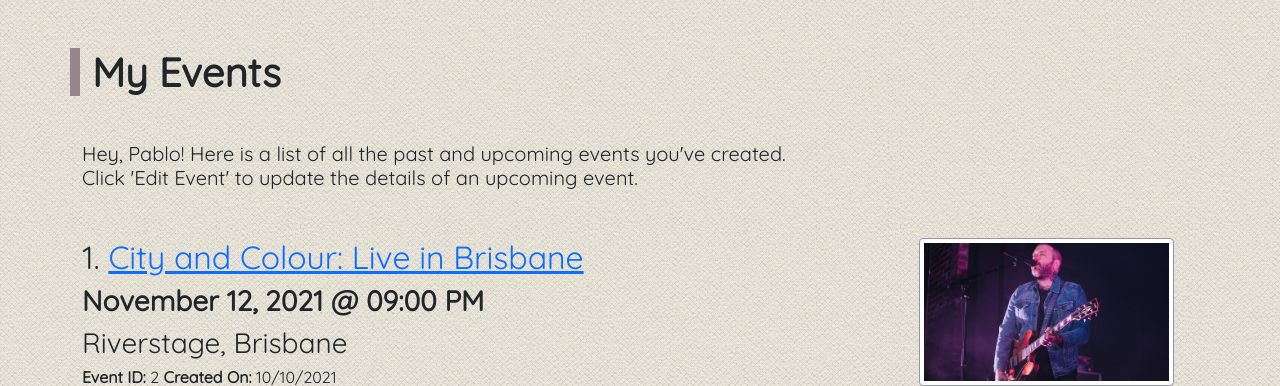
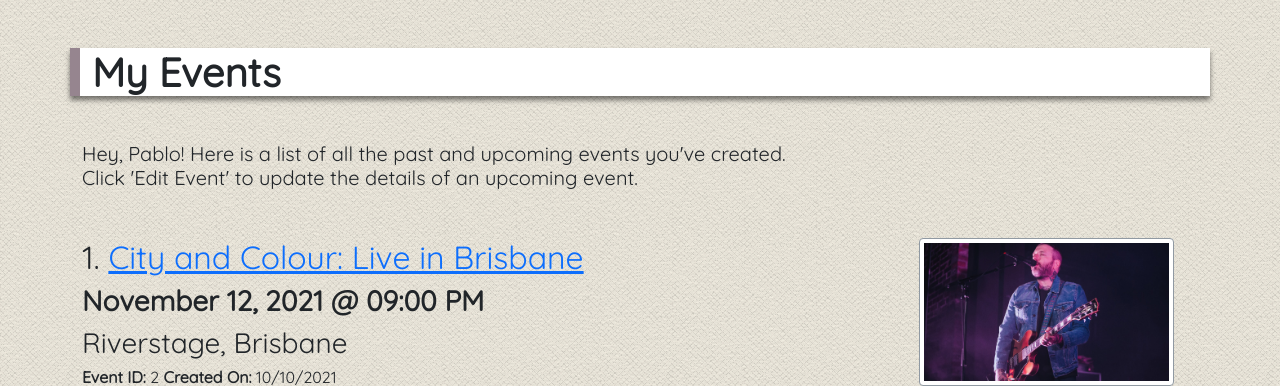
Before and after one commit to aarunjury/iab207_assignment3, a Flask app: page /my_events in a window 1280 px wide. Shown: the part 56-442 px from the top of the page. Run offline with Flask 2, Linux system fonts and the light colour scheme; a user stored in the database is signed in; data comes from the database, SQL or seed files in the repository; some libraries are stand-ins or nearby versions.

Commit message:
Added additional styling to headings

```diff
--- a/bookings/static/css/style.css
+++ b/bookings/static/css/style.css
@@ -16,6 +16,8 @@ h1 {
   border-left: 10px solid #96858f;
   padding-left: 10px;
   margin-bottom: 30px;
+  background-color: #ffffff;
+  box-shadow: 0 4px 5px rgb(0 0 0 / 0.5);
 }
 
 .card-img-top {
```
